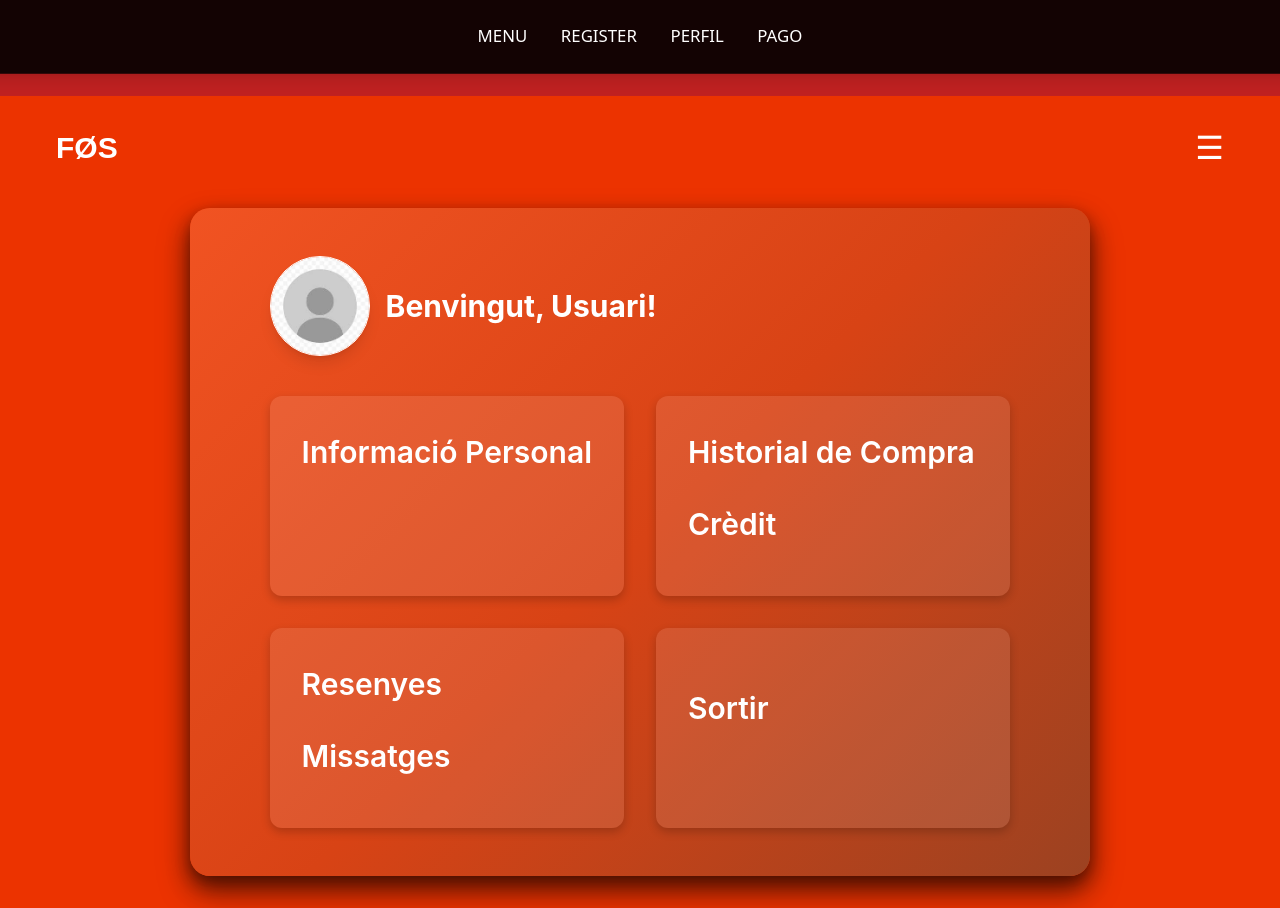
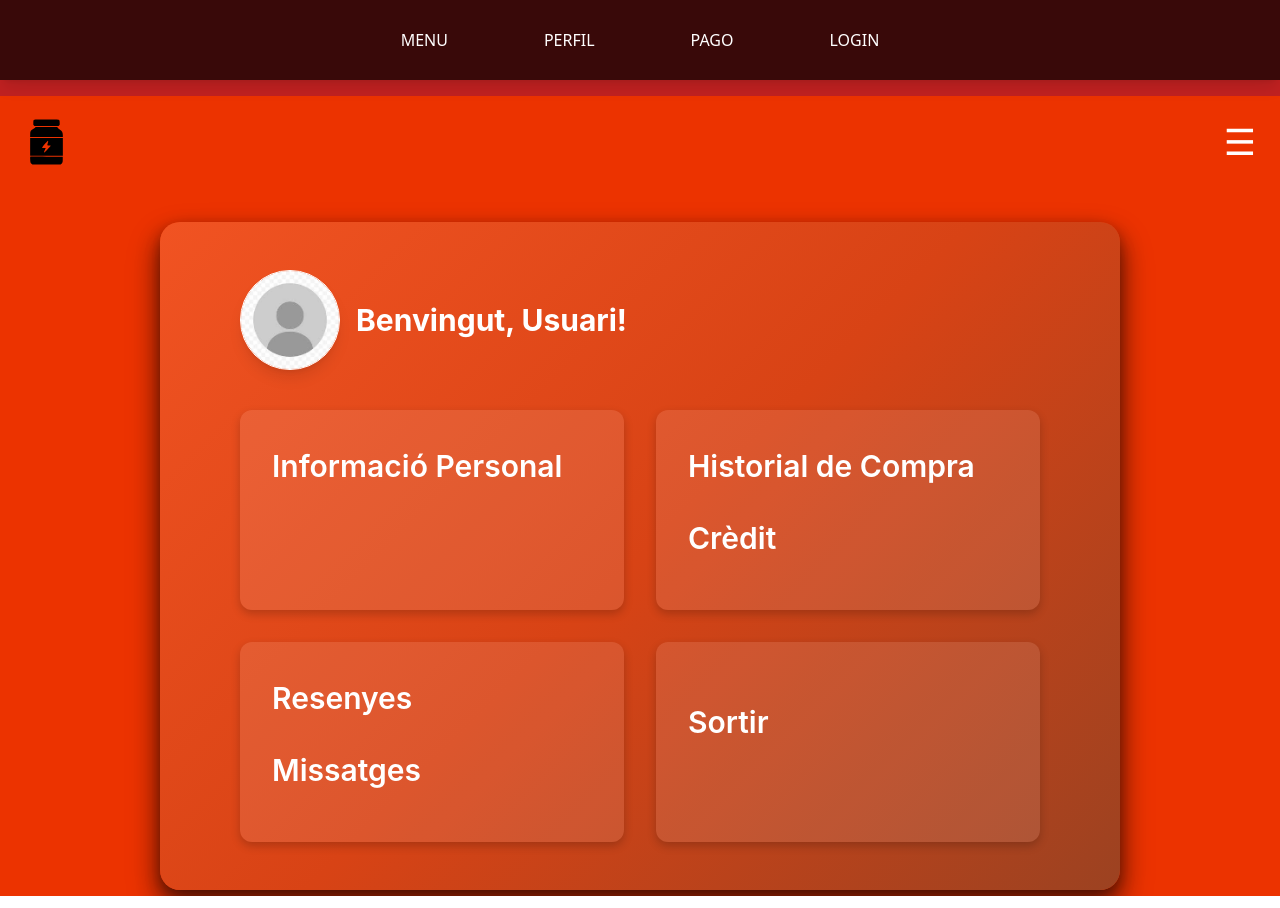
Before and after one commit to Abdul-source-06/FitSup, a Vue app in the folder FitSup/: page /profile in a window 1280 px wide. Built offline with nearby package versions, Linux system fonts and the light colour scheme.

Commit message:
navbar mejorado, pagina login con interaccion con la base de datos, menu de pagina para movil mejorado

```diff
--- a/FitSup/src/components/LoginForm.vue
+++ b/FitSup/src/components/LoginForm.vue
@@ -16,7 +16,14 @@
           class="bg-blue-500 hover:bg-blue-400 text-white font-bold py-2 px-4 border-b-4 border-blue-700 hover:border-blue-500 rounded w-full">
           Login
         </button>
+
+        <!-- Enlace de Registro -->
         <RegisterLink />
+
+        <!-- Error message -->
+        <div v-if="errorMessage" class="mt-4 p-4 border-2 border-red-600 bg-red-100 text-red-600 text-center font-bold rounded-md shadow-md">
+          <p>{{ errorMessage }}</p>
+        </div>
       </form>
     </div>
   </auth-layout>
@@ -24,11 +31,13 @@
 
 <script>
 import { ref } from 'vue';
-import authLayout from '@/components/layouts/authLayout.vue'; // Importar el layout correctamente
+import authLayout from '@/components/layouts/authLayout.vue';
+import axios from 'axios';
+import { useRouter } from 'vue-router';
 import RegisterLink from '@/components/RegisterLink.vue';
 
 export default {
-  name: 'Login',
+  name: 'LoginForm',
   components: {
     authLayout,
     RegisterLink
@@ -36,18 +45,40 @@ export default {
   setup() {
     const username = ref('');
     const password = ref('');
+    const errorMessage = ref('');
+    const router = useRouter();  // Instancia el router para la navegación
 
-    const handleLogin = () => {
-      console.log('Usuario:', username.value);
-      console.log('Contraseña:', password.value);
-      // Lógica de inicio de sesión aquí
+    const handleLogin = async () => {
+      try {
+        // Obtener los usuarios desde el archivo data.json
+        const response = await axios.get('http://localhost:3000/users');
+        const users = response.data;
+
+        // Verificar si el usuario existe
+        const user = users.find(u => u.username === username.value && u.password === password.value);
+
+        if (user) {
+          // Si las credenciales son correctas, redirigir al menú
+          router.push('/');  // Redirige a la ruta Home (Menú)
+        } else {
+          // Si el usuario no se encuentra o la contraseña es incorrecta
+          errorMessage.value = 'Nombre de usuario o contraseña incorrectos.';
+        }
+      } catch (error) {
+        console.error('Error al verificar el login:', error);
+        errorMessage.value = 'Hubo un error al intentar iniciar sesión.';
+      }
     };
 
     return {
       username,
       password,
+      errorMessage,
       handleLogin
     };
   }
 };
 </script>
+
+<style scoped>
+</style>
--- a/FitSup/src/components/NavigationBar.vue
+++ b/FitSup/src/components/NavigationBar.vue
@@ -1,18 +1,31 @@
 <template>
-    <nav class="bg-black bg-opacity-70 text-white py-6  shadow-lg transform transition-all hover:scale-105 hover:bg-opacity-90">
-      <div class="container mx-auto">
-        <ul class="flex justify-center space-x-8">
-          <li class="uppercase">
-            <router-link to="/" class="hover:text-gray-400">Menu</router-link>
+  <nav class="bg-black bg-opacity-70 text-white py-5 shadow-lg relative z-50">
+    <div class="container mx-auto flex justify-between items-center">
+
+      <!-- Menú hamburguesa para pantallas pequeñas -->
+      <button
+        id="menuButton"
+        class="text-white md:hidden focus:outline-none text-3xl"
+      >
+        ☰
+      </button>
+
+      <!-- Opciones del menú -->
+      <ul
+        id="menuOptions"
+        class="hidden flex-col items-center md:flex md:flex-row md:space-x-24 mt-4 md:mt-0 md:mx-auto fixed inset-0 md:static justify-center bg-black bg-opacity-70 md:bg-transparent p-4 md:p-0 transition-all duration-300 ease-in-out"
+      >
+        <li class="uppercase py-2 hover:scale-110 transform transition-all duration-200">
+          <router-link to="/" class="hover:text-gray-400" @click.native="closeMenu">Menu</router-link>
         </li>
-          <li class="uppercase">
-            <router-link to="/register" class="hover:text-gray-400">Register</router-link>
+        <li class="uppercase py-2 hover:scale-110 transform transition-all duration-200">
+          <router-link to="/profile" class="hover:text-gray-400" @click.native="closeMenu">Perfil</router-link>
         </li>
-          <li class="uppercase">
-            <router-link to="/profile" class="hover:text-gray-400">Perfil</router-link>
+        <li class="uppercase py-2 hover:scale-110 transform transition-all duration-200">
+          <router-link to="/payment" class="hover:text-gray-400" @click.native="closeMenu">Pago</router-link>
         </li>
-          <li class="uppercase">
-            <router-link to="/payment" class="hover:text-gray-400">Pago</router-link>
+        <li class="uppercase py-2 hover:scale-110 transform transition-all duration-200">
+          <router-link to="/login" class="hover:text-gray-400" @click.native="closeMenu">Login</router-link>
         </li>
       </ul>
     </div>
@@ -22,5 +35,33 @@
 <script>
 export default {
   name: "NavigationBar",
+  mounted() {
+    // Script para manejar el toggle del menú hamburguesa
+    const menuButton = document.getElementById('menuButton');
+    const menuOptions = document.getElementById('menuOptions');
+
+    menuButton.addEventListener('click', () => {
+      if (menuOptions.classList.contains('hidden')) {
+        menuOptions.classList.remove('hidden');
+        menuOptions.classList.add('flex');
+      } else {
+        menuOptions.classList.add('hidden');
+        menuOptions.classList.remove('flex');
+      }
+    });
+  },
+  methods: {
+    closeMenu() {
+      const menuOptions = document.getElementById('menuOptions');
+      if (menuOptions.classList.contains('flex')) {
+        menuOptions.classList.remove('flex');
+        menuOptions.classList.add('hidden');
+      }
+    },
+  },
 };
 </script>
+
+<style scoped>
+
+</style>
--- a/FitSup/src/components/layouts/MainLayout.vue
+++ b/FitSup/src/components/layouts/MainLayout.vue
@@ -1,5 +1,5 @@
 <template>
-  <div :style="{ backgroundColor: '#C02121' }" class="min-h-screen">
+  <div class="min-h-screen">
     <!-- Navbar -->
     <NavigationBar />
 
--- a/FitSup/src/router/index.js
+++ b/FitSup/src/router/index.js
@@ -4,6 +4,7 @@ import Home from "@/views/Menu.vue";
 import Register from "@/views/Register.vue";
 import Profile from "@/views/Profile.vue";
 import Payment from "@/views/Payment.vue";
+import Login from "@/views/Login.vue";
 
 const routes = [
   {
@@ -30,6 +31,11 @@ const routes = [
         name: "Payment",
         component: Payment,
       },
+      {
+        path: "login",
+        name: "Login",
+        component: Login,
+      }
     ],
   },
 ];
--- a/FitSup/src/views/Profile.vue
+++ b/FitSup/src/views/Profile.vue
@@ -1,8 +1,11 @@
 <template>
-  <div class="profile-page flex flex-col items-center justify-center min-h-screen bg-[#F15322]">
-    <!-- Header -->
+  <div class="profile-page flex flex-col items-center justify-center min-h-screen bg-[#ec3300]">
+    <!-- Header / Navbar -->
     <header class="flex justify-between items-center w-full px-6 mb-10">
-      <div class="text-3xl font-bold text-white">FØS</div>
+      <!-- Icono en vez de texto (tamaño pequeño) -->
+      <div class="w-[45px] h-[80px]">
+        <Icono />
+      </div>
       <div class="menu-icon text-4xl text-white cursor-pointer">☰</div>
     </header>
 
@@ -10,17 +13,18 @@
     <div class="profile-card-container animate-slide-up w-full md:w-4/5 lg:w-3/4">
       <ProfileCard />
     </div>
-
-
   </div>
 </template>
 
 <script>
+// Importar el componente del icono
+import Icono from "@/components/icons/IconLogoLogin.vue";
 import ProfileCard from "@/components/ProfileCard.vue";
 
 export default {
   name: "ProfileView",
   components: {
+    Icono,
     ProfileCard,
   },
 };
@@ -43,40 +47,8 @@ export default {
   animation: slide-up 1.2s ease-out;
 }
 
-/* Global Styles */
-.profile-page {
-  font-family: "Poppins", sans-serif;
-  background-color: #ec3300;
-  min-height: 100vh;
-  display: flex;
-  flex-direction: column;
-  align-items: center;
-  justify-content: center;
-  padding: 2rem;
-}
-
-.header {
-  display: flex;
-  justify-content: space-between;
-  width: 100%;
-}
-
-.menu-icon {
-  font-size: 2rem;
-  cursor: pointer;
-  transition: transform 0.3s ease;
-}
-
+/* Styles for menu icon hover effect */
 .menu-icon:hover {
   transform: rotate(90deg);
 }
-
-/* Profile Card Styles */
-.profile-card-container {
-  width: 100%;
-  max-width: 100%;
-  display: flex;
-  justify-content: center;
-  align-items: center;
-}
 </style>
```
Lines whose indentation alone changed are shown as unchanged.
